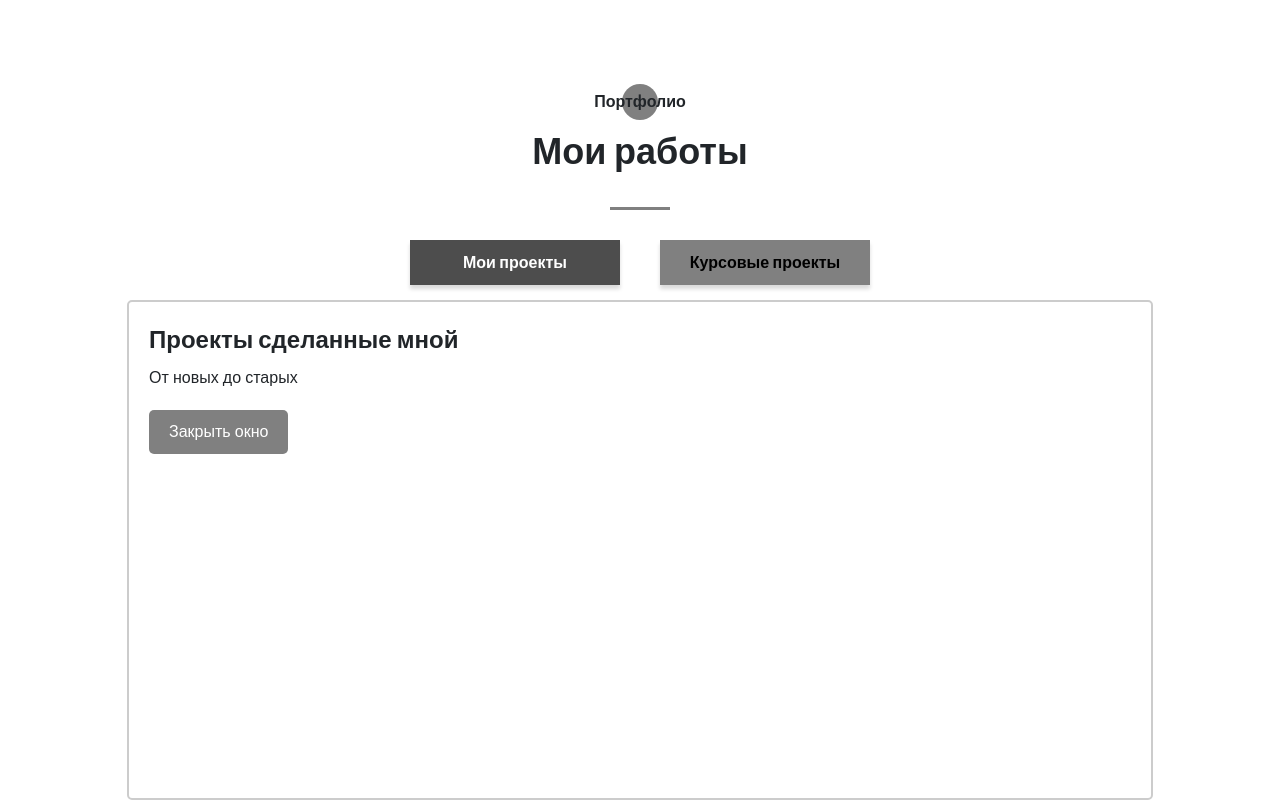
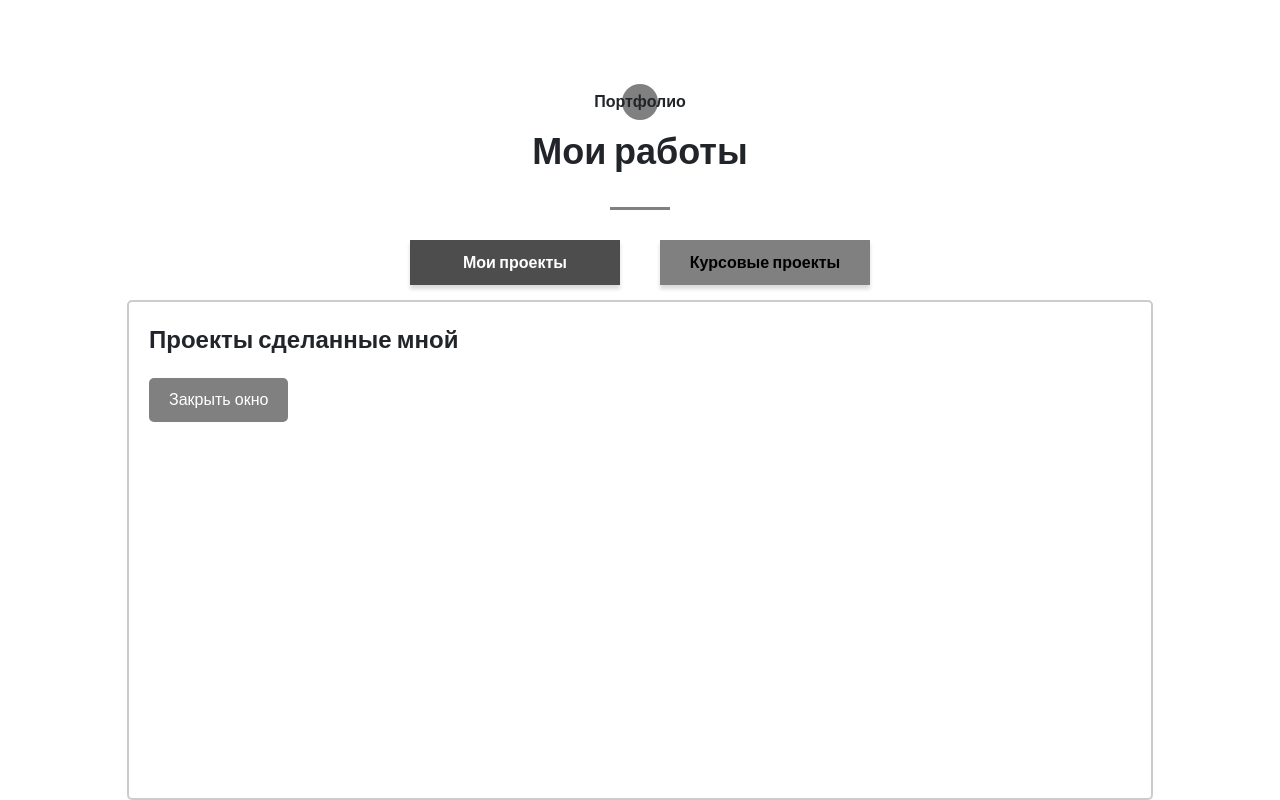
Before and after one commit to uzyanbaev/uzyanbaev.github.io, a website: page src/index.html in a window 1280 px wide. Shown: the part 1680-2480 px from the top of the page. Drawn offline with nearby package versions, Linux system fonts and the light colour scheme; files that its build step writes are made by us from their sources.

Commit message:
removed p from portfolio

```diff
--- a/src/index.html
+++ b/src/index.html
@@ -205,7 +205,6 @@
 
 			<div class="content active-content" id="content1" style="display: block;">
 				<h2>Проекты сделанные мной</h2>
-				<p>От новых до старых</p>
 				<div class="buttons">
 					<button class="button" onclick="hideTab(1)">Закрыть окно</button>
 				</div>
@@ -213,7 +212,6 @@
 
 			<div class="content" id="content2">
 				<h2>Проекты сделанные на курсах</h2>
-				<p>От новых до старых</p>
 				<div class="portfolio__wrapper">
 					<div class="portfolio__item">
 						<a href="https://uzyanbaev.github.io/wordpress">
```
